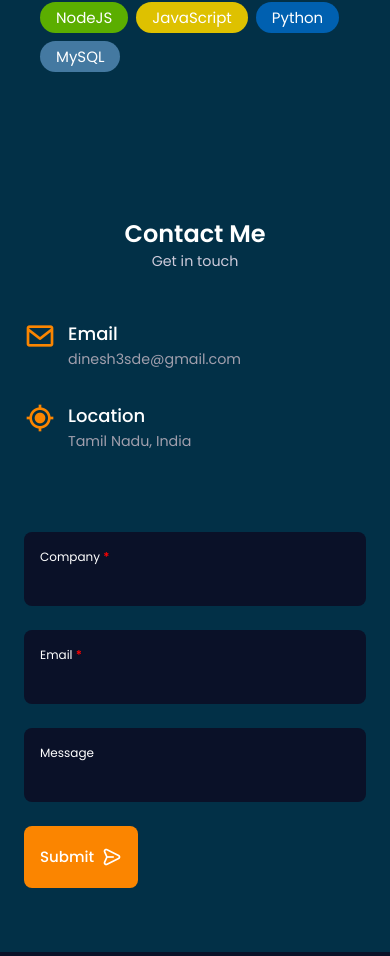
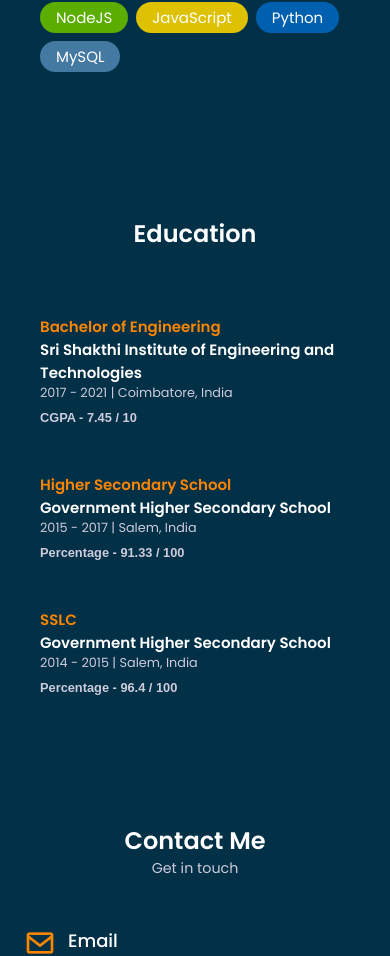
Before and after one commit to Dinesh-3/portfolio, a Next.js app: page / in a window 390 px wide. Shown: the part 3983-4939 px from the top of the page. Built offline with nearby package versions, Linux system fonts and the light colour scheme.

Commit message:
Portfolio Education Section

```diff
--- /dev/null
+++ b/src/components/HomePage/Education/index.json
@@ -0,0 +1,35 @@
+{
+  "section": "Education",
+  "entries": [
+    {
+      "degree": "Bachelor of Engineering",
+      "institution": "Sri Shakthi Institute of Engineering and Technologies",
+      "year": "2017 - 2021",
+      "mark": {
+        "label": "CGPA",
+        "value": "7.45 / 10"
+      },
+      "location": "Coimbatore, India"
+    },
+    {
+      "degree": "Higher Secondary School",
+      "institution": "Government Higher Secondary School",
+      "year": "2015 - 2017",
+      "mark": {
+        "label": "Percentage",
+        "value": "91.33 / 100"
+      },
+      "location": "Salem, India"
+    },
+    {
+      "degree": "SSLC",
+      "institution": "Government Higher Secondary School",
+      "year": "2014 - 2015",
+      "mark": {
+        "label": "Percentage",
+        "value": "96.4 / 100"
+      },
+      "location": "Salem, India"
+    }
+  ]
+}
--- /dev/null
+++ b/src/components/HomePage/Education/index.jsx
@@ -0,0 +1,38 @@
+import content from './index.json';
+
+import styles from './styles.module.scss';
+
+const Education = () => {
+  return (
+    <section className={`${styles.container} section`} id='education'>
+      <h2 className='section__title'>{content.section}</h2>
+      {false && <span className='section__subtitle'>{content.subTitle}</span>}
+      <div className={`${styles.container} container grid`}>
+        <div className={styles.data}>
+          <div className={styles.data}>
+            {content.entries.map((entry, index) => (
+              <div key={index} className={styles.card}>
+                <div className={styles.header}>
+                  <h4>
+                    {entry.degree}
+                  </h4>
+                </div>
+                  <h4>
+                    {entry.institution}
+                  </h4>
+                <p className={styles.subTitle}>
+                  {entry.year} | {entry.location}
+                </p>
+                <p className={styles.mark}>
+                  {entry.mark.label} - {entry.mark.value}
+                </p>
+              </div>
+            ))}
+          </div>
+        </div>
+      </div>
+    </section>
+  );
+};
+
+export default Education;
--- /dev/null
+++ b/src/components/HomePage/Education/styles.module.scss
@@ -0,0 +1,43 @@
+@import 'src/styles/mixins.scss';
+
+.container {
+  h2 {
+    margin-bottom: 2rem;
+  }
+  .card {
+    margin: 1rem 0;
+    padding: 1rem;
+    border-radius: 1rem;
+
+    .header {
+      display: flex;
+      justify-content: space-between;
+      gap: 1rem;
+
+      h4 {
+        color: var(--first-color);
+      }
+    }
+
+    .subTitle {
+      font-size: 0.8rem;
+    }
+
+    .mark {
+        margin-top: 0.5rem;
+        font-family: sans-serif;
+        font-weight: 600;
+        font-size: 0.8rem;
+    }
+
+  }
+
+  @media (max-width: 768px) {
+    .card {
+      .technologies {
+        flex-direction: column;
+        align-items: flex-start;
+      }
+    }
+  }
+}
--- a/src/components/HomePage/Experience/index.json
+++ b/src/components/HomePage/Experience/index.json
@@ -72,7 +72,7 @@
         "role": "Software Engineer Intern",
         "company": "Eunimart",
         "year": "06/2020 - 12/2020",
-        "location": "Hyderabad, India",
+        "location": "Hyderabad, India ( Remote )",
         "technologies": [
           {
             "name": "NodeJS",
--- a/src/components/HomePage/Header/index.json
+++ b/src/components/HomePage/Header/index.json
@@ -5,6 +5,7 @@
     { "text": "About", "href": "about", "icon": "bx-user" },
     { "text": "Skills", "href": "skills", "icon": "bx-file" },
     { "text": "Experience", "href": "experience", "icon": "bx-briefcase" },
+    { "text": "Education", "href": "education", "icon": "bx-id-card" },
     { "text": "Contact Me", "href": "contact", "icon": "bx-send" }
   ]
 }
--- a/src/components/HomePage/index.jsx
+++ b/src/components/HomePage/index.jsx
@@ -6,6 +6,7 @@ import Header from './Header';
 import Skills from './Skills';
 import Qualification from './Qualification';
 import Experience from './Experience';
+import Education from './Education';
 import Portfolio from './Portfolio';
 import Contacts from './Contacts';
 import Footer from './Footer';
@@ -34,6 +35,7 @@ const HomePage = (props) => {
         <Skills />
         <Qualification />
         <Experience />
+        <Education />
         {false && <Portfolio />}
         <Contacts />
       </main>
```
